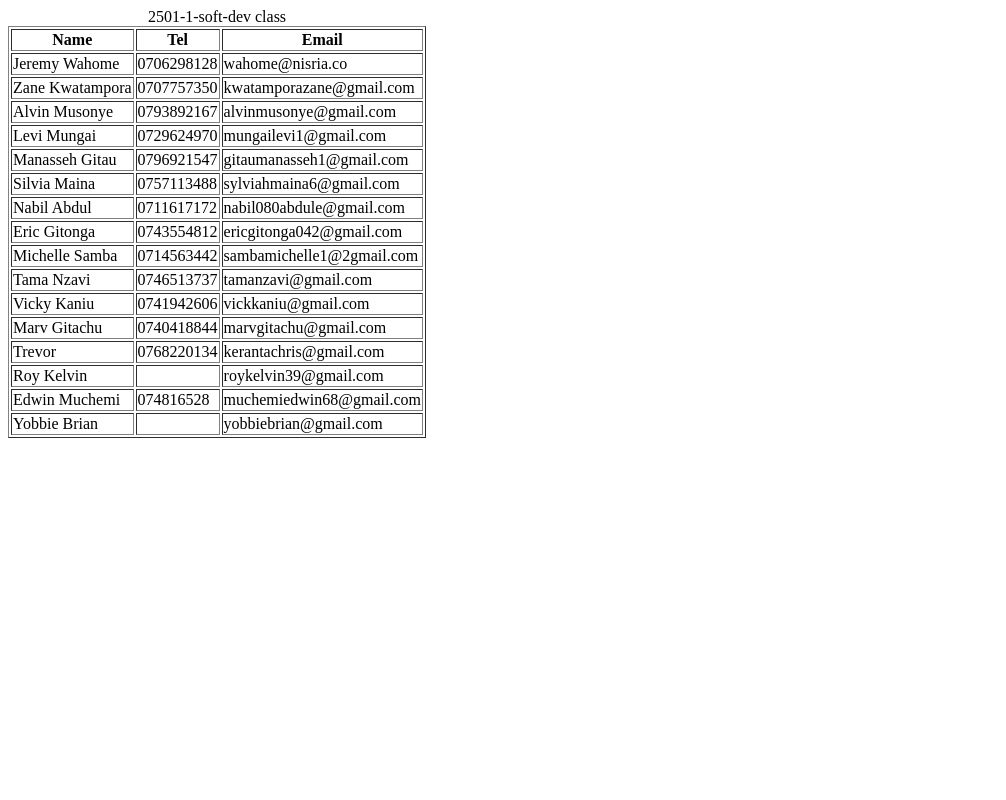
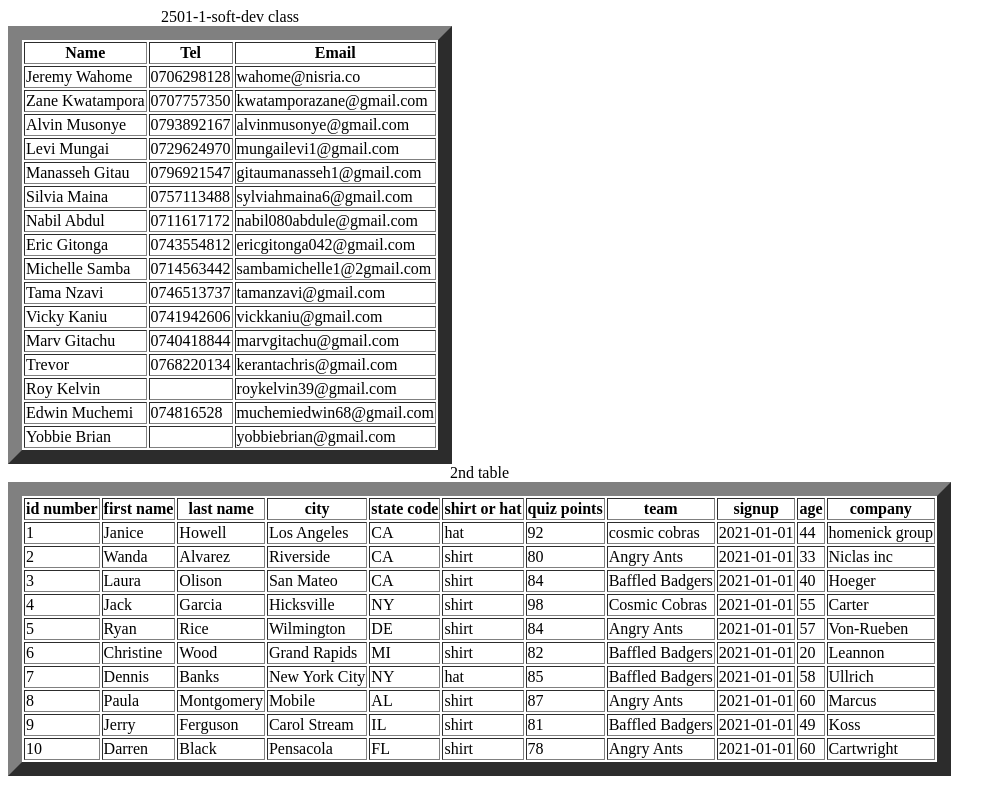
Before and after one commit to WahomeJeremy/html0002, a plain HTML site: page table1.html in a window 1280 px wide. Shown: the whole page, without its empty margins (0-1006 px from the left). Drawn offline with Linux system fonts and the light colour scheme.

Commit message:
pple data

```diff
--- a/table1.html
+++ b/table1.html
@@ -6,7 +6,7 @@
     <title>2501-software-dev-class</title>
 <head>
 <body>
-    <table border="1">
+    <table border="14">
         <caption>2501-1-soft-dev class</caption>
     <thead>
        <tr>
@@ -99,3 +99,159 @@
     </tbody>
 </body>
 </head>
+
+<title>2nd table</title>
+<head>
+<body>
+    <table border="14">
+        <caption>2nd table</caption>
+    <thead>
+       <tr>
+        <th>id number</th>
+        <th>first name</th>
+        <th>last name</th>
+        <th>city</th>
+        <th>state code</th>
+        <th>shirt or hat</th>
+        <th>quiz points</th>
+        <th>team</th>
+        <th>signup</th>
+        <th>age</th>
+        <th>company</th>
+       </tr>
+    </thead>
+    <tbody>
+        <tr>
+            <td>1</td>
+            <td>Janice</td>
+            <td>Howell</td>
+            <td>Los Angeles</td>
+            <td>CA</td>
+            <td>hat</td>
+            <td>92</td>
+            <td>cosmic cobras</td>
+            <td>2021-01-01</td>
+            <td>44</td>
+            <td>homenick group</td>
+        </tr>
+        <tr>
+            <td>2</td>
+            <td>Wanda</td>
+            <td>Alvarez</td>
+            <td>Riverside</td>
+            <td>CA</td>
+            <td>shirt</td>
+            <td>80</td>
+            <td>Angry Ants</td>
+            <td>2021-01-01</td>
+            <td>33</td>
+            <td>Niclas inc</td>
+        </tr>
+        <tr>
+            <td>3</td>
+            <td>Laura</td>
+            <td>Olison</td>
+            <td>San Mateo</td>
+            <td>CA</td>
+            <td>shirt</td>
+            <td>84</td>
+            <td>Baffled Badgers</td>
+            <td>2021-01-01</td>
+            <td>40</td>
+            <td>Hoeger</td>
+        </tr>
+        <tr>
+            <td>4</td>
+            <td>Jack</td>
+            <td>Garcia</td>
+            <td>Hicksville</td>
+            <td>NY</td>
+            <td>shirt</td>
+            <td>98</td>
+            <td>Cosmic Cobras</td>
+            <td>2021-01-01</td>
+            <td>55</td>
+            <td>Carter</td>
+        </tr>
+        <tr>
+            <td>5</td>
+            <td>Ryan</td>
+            <td>Rice</td>
+            <td>Wilmington</td>
+            <td>DE</td>
+            <td>shirt</td>
+            <td>84</td>
+            <td>Angry Ants</td>
+            <td>2021-01-01</td>
+            <td>57</td>
+            <td>Von-Rueben</td>
+        </tr>
+        <tr>
+            <td>6</td>
+            <td>Christine</td>
+            <td>Wood</td>
+            <td>Grand Rapids</td>
+            <td>MI</td>
+            <td>shirt</td>
+            <td>82</td>
+            <td>Baffled Badgers</td>
+            <td>2021-01-01</td>
+            <td>20</td>
+            <td>Leannon</td>
+        </tr>
+        <tr>
+            <td>7</td>
+            <td>Dennis</td>
+            <td>Banks</td>
+            <td>New York City</td>
+            <td>NY</td>
+            <td>hat</td>
+            <td>85</td>
+            <td>Baffled Badgers</td>
+            <td>2021-01-01</td>
+            <td>58</td>
+            <td>Ullrich</td>
+        </tr>
+        <tr>
+            <td>8</td>
+            <td>Paula</td>
+            <td>Montgomery</td>
+            <td>Mobile</td>
+            <td>AL</td>
+            <td>shirt</td>
+            <td>87</td>
+            <td>Angry Ants</td>
+            <td>2021-01-01</td>
+            <td>60</td>
+            <td>Marcus</td>
+        </tr>
+        <tr>
+            <td>9</td>
+            <td>Jerry</td>
+            <td>Ferguson</td>
+            <td>Carol Stream</td>
+            <td>IL</td>
+            <td>shirt</td>
+            <td>81</td>
+            <td>Baffled Badgers</td>
+            <td>2021-01-01</td>
+            <td>49</td>
+            <td>Koss</td>
+        </tr>
+        <tr>
+            <td>10</td>
+            <td>Darren</td>
+            <td>Black</td>
+            <td>Pensacola</td>
+            <td>FL</td>
+            <td>shirt</td>
+            <td>78</td>
+            <td>Angry Ants</td>
+            <td>2021-01-01</td>
+            <td>60</td>
+            <td>Cartwright</td>
+        </tr>
+     </tbody>
+    </table>
+</body>
+</head>
```
